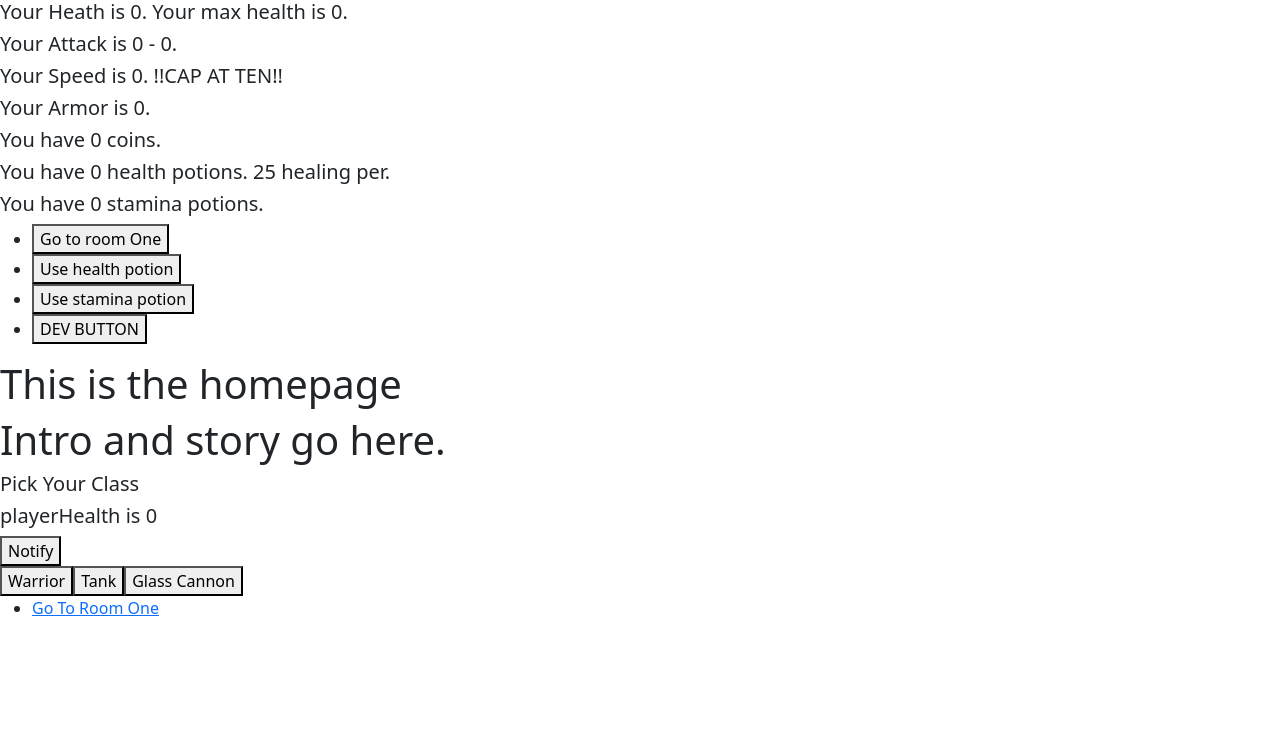
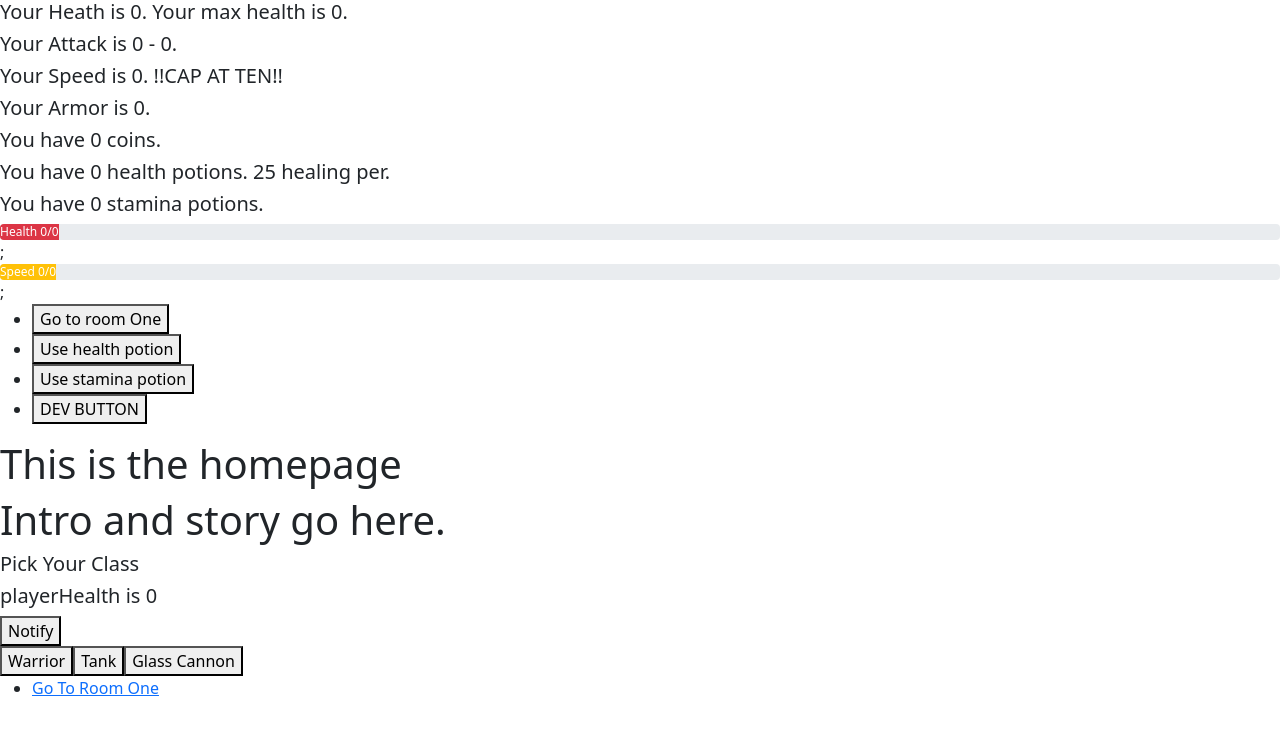
Before and after one commit to Wjamescorbett/ReactGamePractice, a React (Create React App) app: page / in a window 1280 px wide. Shown: the top 732 px of the page. Built offline with nearby package versions, Linux system fonts and the light colour scheme.

Commit message:
Added a progress bar to Navbar.jsx.

```diff
--- a/src/components/App.jsx
+++ b/src/components/App.jsx
@@ -669,7 +669,7 @@ class App extends Component {
     render() {
         return(
             <BrowserRouter>
-            <Navbar healthPotionEffect={this.state.healthPotionEffect} maxHealth={this.state.maxPlayerHealth} useStaminaPotion={this.useStaminaPotion} devButton={this.devButton} useHealthPotion={this.useHealthPotion} playerHealth={this.state.playerHealth} playerAttackLow={this.state.playerAttackLow} playerAttackHigh={this.state.playerAttackHigh} playerSpeed={this.state.playerSpeed} playerArmor={this.state.playerArmor} playerCoins={this.state.playerCoins} playerHealthPotion={this.state.playerHealthPotion} playerStaminaPotion={this.state.playerStaminaPotion} resetRoomStatus={this.resetRoomStatus} />
+            <Navbar maxPlayerSpeed={this.state.maxPlayerSpeed} healthPotionEffect={this.state.healthPotionEffect} maxHealth={this.state.maxPlayerHealth} useStaminaPotion={this.useStaminaPotion} devButton={this.devButton} useHealthPotion={this.useHealthPotion} playerHealth={this.state.playerHealth} playerAttackLow={this.state.playerAttackLow} playerAttackHigh={this.state.playerAttackHigh} playerSpeed={this.state.playerSpeed} playerArmor={this.state.playerArmor} playerCoins={this.state.playerCoins} playerHealthPotion={this.state.playerHealthPotion} playerStaminaPotion={this.state.playerStaminaPotion} resetRoomStatus={this.resetRoomStatus} />
                 <Routes>
                     <Route path="/" element={<Layout showToastMessage={this.showToastMessage} playerHealth={this.state.playerHealth} playerAttackLow={this.state.playerAttackLow} playerAttackHigh={this.state.playerAttackHigh}playerSpeed={this.state.playerSpeed} playerDefense={this.state.playerArmor} playerCoins={this.state.playerCoins} pickClass={this.pickClass} />} />
 
--- a/src/components/Navbar/Navbar.jsx
+++ b/src/components/Navbar/Navbar.jsx
@@ -1,5 +1,6 @@
 import React , { Component } from 'react';
 import { BrowserRouter, Route, Link } from "react-router-dom";
+import ProgressBar from 'react-bootstrap/ProgressBar';
 
 const Navbar = (props) => {
         return(
@@ -11,6 +12,8 @@ const Navbar = (props) => {
                 <h5>You have {props.playerCoins} coins. </h5>
                 <h5>You have {props.playerHealthPotion} health potions. {props.healthPotionEffect} healing per. </h5>
                 <h5>You have {props.playerStaminaPotion} stamina potions. </h5>
+                <ProgressBar variant="danger" min={0} max={props.maxHealth} now={props.playerHealth} label={`Health ${props.playerHealth}/${props.maxHealth}`}/>;
+                <ProgressBar variant="warning" min={0} max={props.maxPlayerSpeed} now={props.playerSpeed} label={`Speed ${props.playerSpeed}/${props.maxPlayerSpeed}`}/>;
                 <nav>
                     <ul>
                         <li>
```
